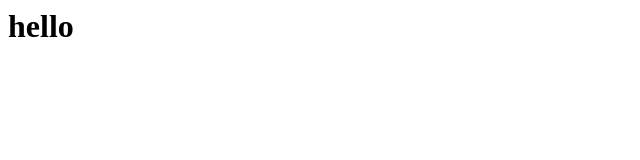
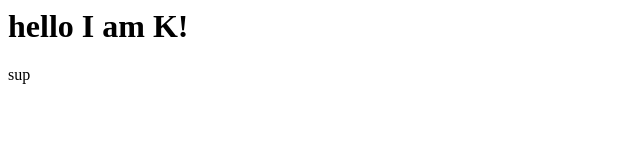
Before and after one commit to ericsun977/code-for-designers, a plain HTML site: page index.html in a window 1280 px wide. Shown: the whole page, without its empty margins (0-640 px from the left). Drawn offline with Linux system fonts and the light colour scheme.

Commit message:
Merge pull request #2 from ericsun977/branch-k
what is everyone upto

```diff
--- a/index.html
+++ b/index.html
@@ -1,6 +1,7 @@
 <html>
   <head></head>
   <body>
-    <h1>hello</h1>
+    <h1>hello I am K!</h1>
+    <p>sup</p>
   </body>
 </html>
```
